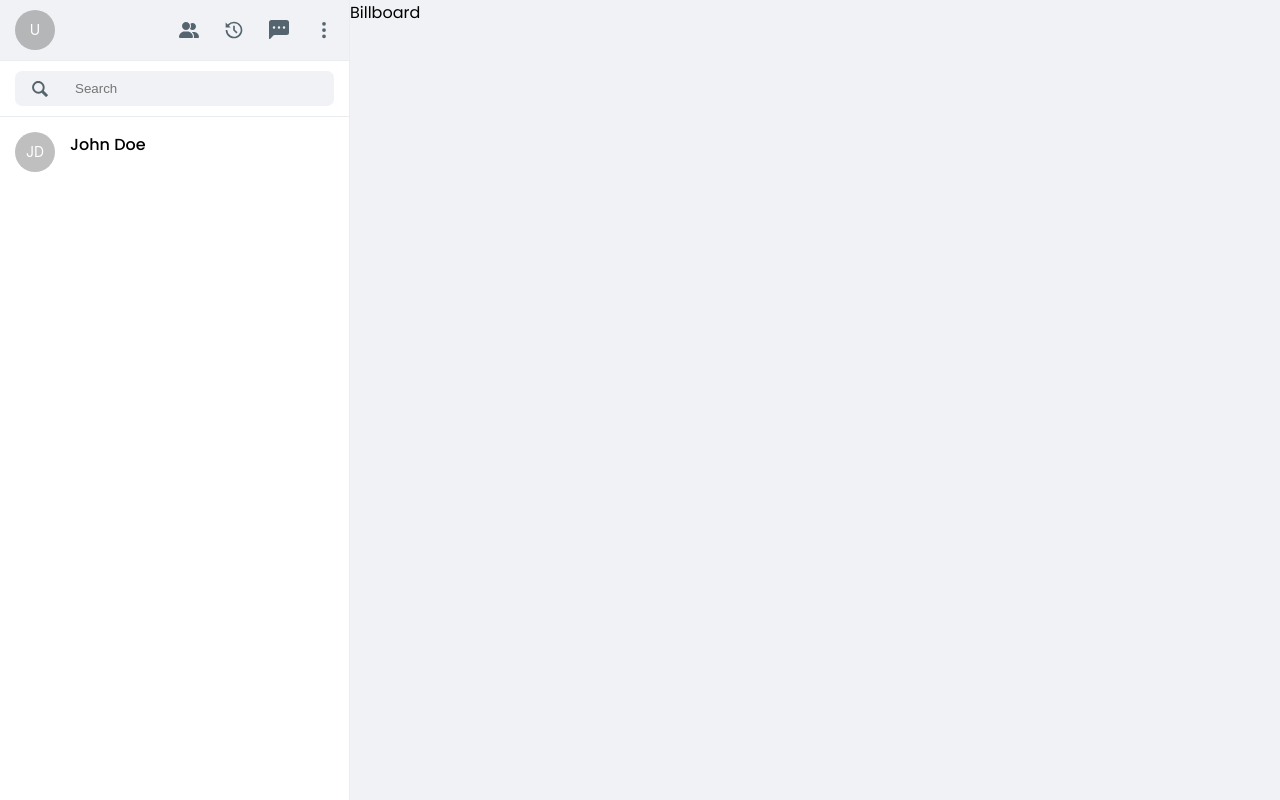
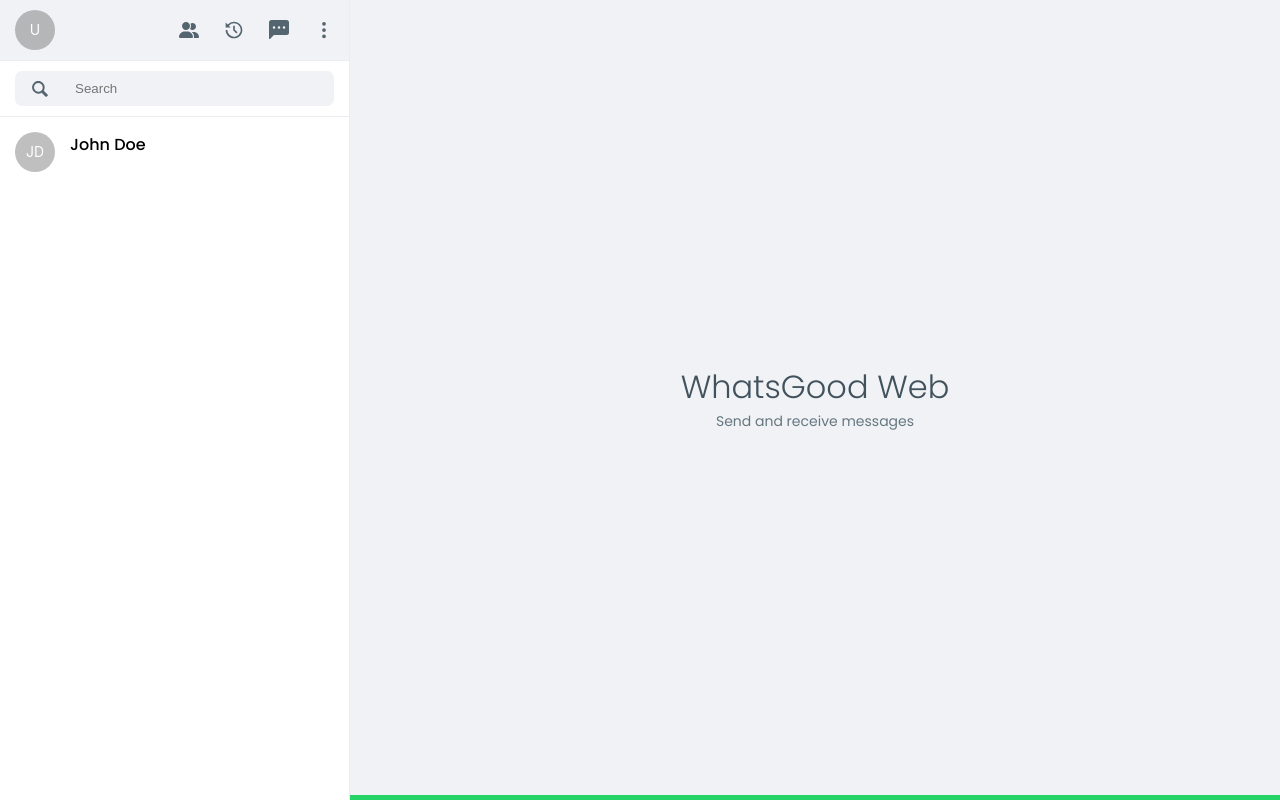
Before and after one commit to dev-nilson/whats-good, a Next.js app: page / in a window 1280 px wide. Built offline with nearby package versions, Linux system fonts and the light colour scheme.

Commit message:
✨ Add billboard component

```diff
--- a/src/components/Billboard/Billboard.tsx
+++ b/src/components/Billboard/Billboard.tsx
@@ -2,11 +2,36 @@ import styled from "styled-components";
 
 export default function Billboard() {
   return (
-    <Container>Billboard</Container>
-  )
+    <Container>
+      <Info>
+        <h1>WhatsGood Web</h1>
+        <p>Send and receive messages</p>
+      </Info>
+    </Container>
+  );
 }
 
 const Container = styled.div`
   flex: 1;
   background-color: #f0f2f5;
 `;
+
+const Info = styled.div`
+  flex: 1;
+  height: 100vh;
+  display: flex;
+  flex-direction: column;
+  align-items: center;
+  justify-content: center;
+  border-bottom: 5px solid #25d366;
+
+  > h1 {
+    color: #41525d;
+    font-weight: 300;
+  }
+
+  > p {
+    color: #667781;
+    font-size: 14px;
+  }
+`;
```
